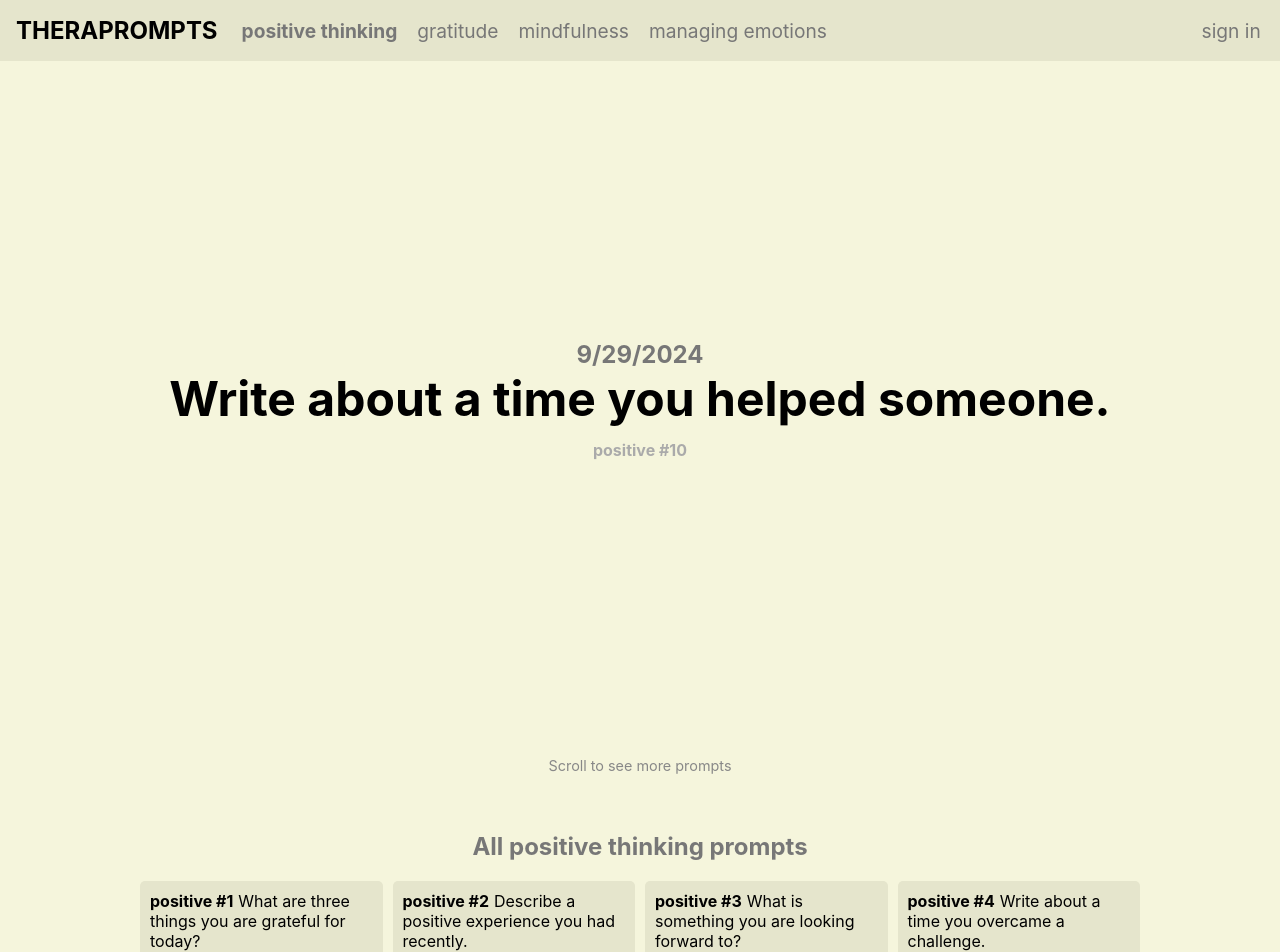
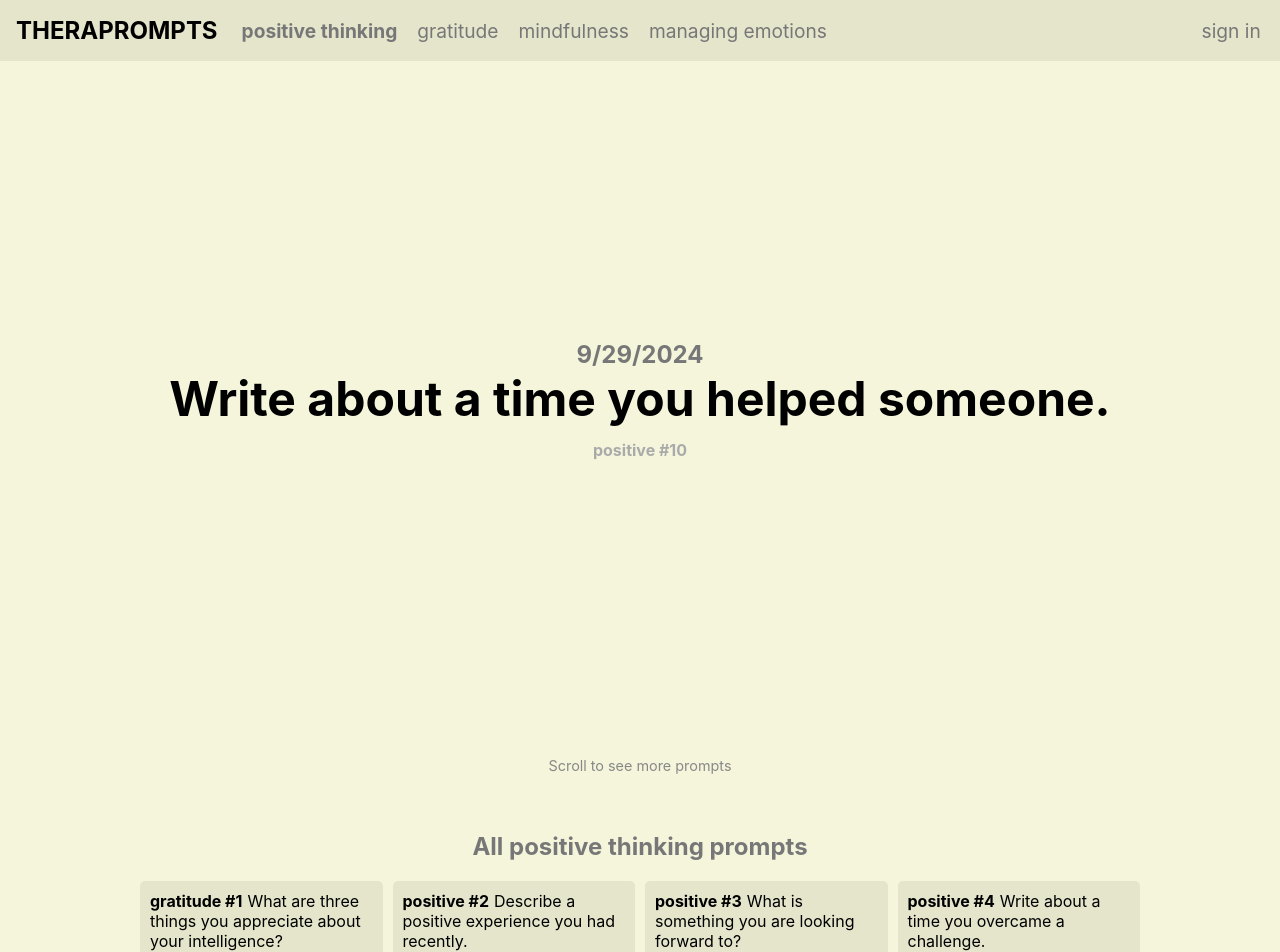
Before and after one commit to habeebmh/theraprompts, a React (Create React App) app: page / in a window 1280 px wide. Shown: the top 952 px of the page. Built offline with nearby package versions, Linux system fonts and the light colour scheme.

Commit message:
Replace a prompt

```diff
--- a/src/prompts/positive.js
+++ b/src/prompts/positive.js
@@ -1,5 +1,5 @@
 export const positivePrompts = [
-  { text: "What are three things you are grateful for today?", index: 1, topic: "positive" },
+  { text: "What are three things you appreciate about your intelligence?", index: 1, topic: "gratitude" },
   { text: "Describe a positive experience you had recently.", index: 2, topic: "positive" },
   { text: "What is something you are looking forward to?", index: 3, topic: "positive" },
   { text: "Write about a time you overcame a challenge.", index: 4, topic: "positive" },
```
